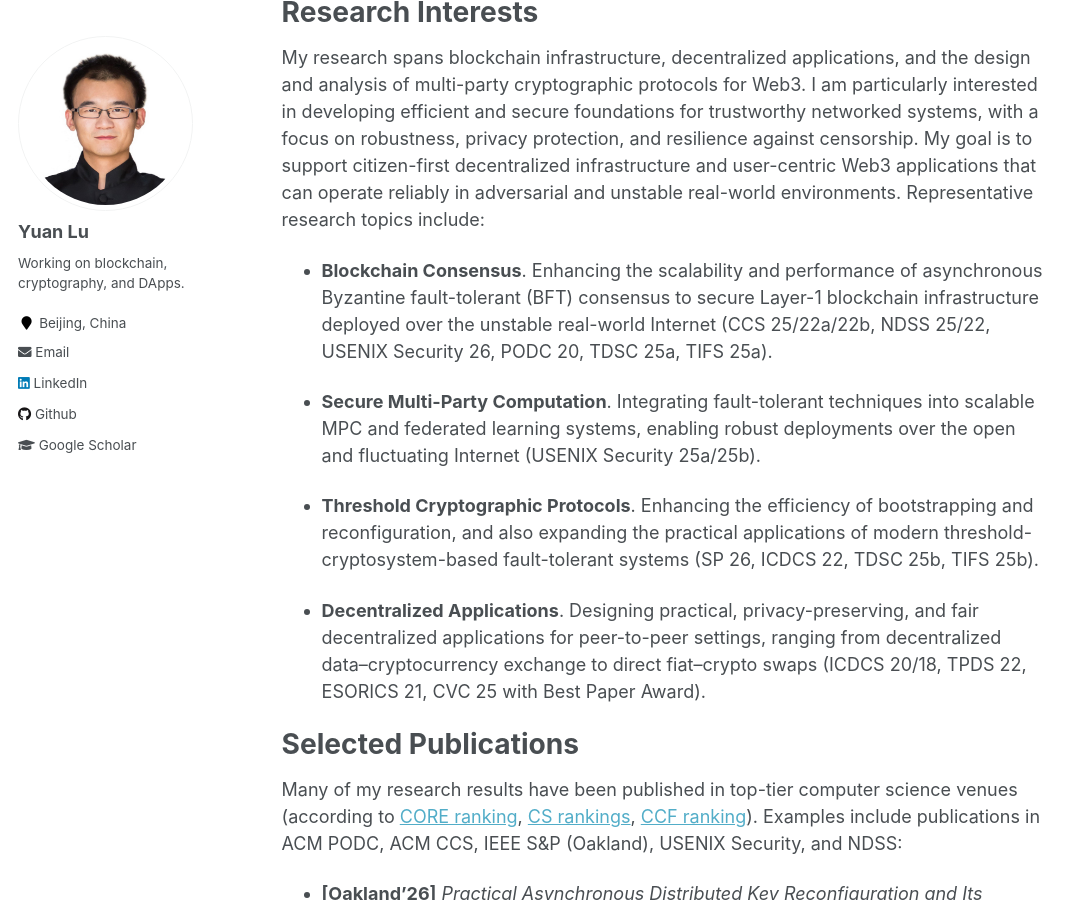
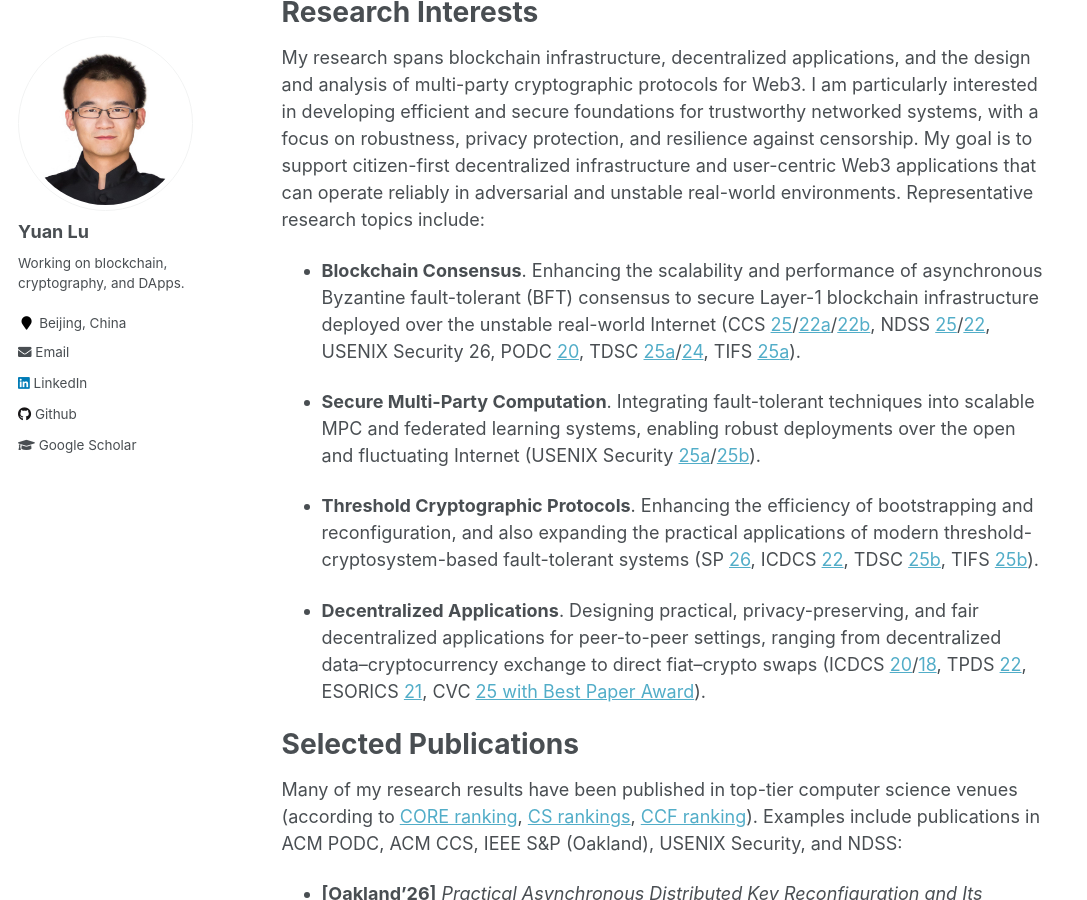
Before and after one commit to yylluu/yylluu.github.io, a Jekyll site: the page built from _pages/about.md, in a window 1280 px wide and 900 px high, scrolled down 199 px. Shown: the whole window, without its empty margins (0-1087 px from the left). Built offline with Jekyll 4.4.1, drawn with Linux system fonts in a browser that asks for light colours.

Commit message:
Update about.md

```diff
--- a/_pages/about.md
+++ b/_pages/about.md
@@ -14,13 +14,13 @@
 
 My research spans blockchain infrastructure, decentralized applications, and the design and analysis of multi-party cryptographic protocols for Web3. I am particularly interested in developing efficient and secure foundations for trustworthy networked systems, with a focus on robustness, privacy protection, and resilience against censorship. My goal is to support citizen-first decentralized infrastructure and user-centric Web3 applications that can operate reliably in adversarial and unstable real-world environments. Representative research topics include:
 
-- **Blockchain Consensus**. Enhancing the scalability and performance of asynchronous Byzantine fault-tolerant (BFT) consensus to secure Layer-1 blockchain infrastructure deployed over the unstable real-world Internet (CCS 25/22a/22b, NDSS 25/22, USENIX Security 26, PODC 20, TDSC 25a, TIFS 25a).
+- **Blockchain Consensus**. Enhancing the scalability and performance of asynchronous Byzantine fault-tolerant (BFT) consensus to secure Layer-1 blockchain infrastructure deployed over the unstable real-world Internet (CCS [25](https://dl.acm.org/doi/abs/10.1145/3719027.3765132)/[22a](https://dl.acm.org/doi/abs/10.1145/3548606.3559346)/[22b](https://dl.acm.org/doi/abs/10.1145/3548606.3559379), NDSS [25](https://eprint.iacr.org/2024/206)/[22](https://eprint.iacr.org/2022/27), USENIX Security 26, PODC [20](https://dl.acm.org/doi/abs/10.1145/3382734.3405707), TDSC [25a](https://ieeexplore.ieee.org/abstract/document/11002681)/[24](https://ieeexplore.ieee.org/abstract/document/10415090), TIFS [25a](https://ieeexplore.ieee.org/abstract/document/11014212)).
 
-- **Secure Multi-Party Computation**. Integrating fault-tolerant techniques into scalable MPC and federated learning systems, enabling robust deployments over the open and fluctuating Internet (USENIX Security 25a/25b).
+- **Secure Multi-Party Computation**. Integrating fault-tolerant techniques into scalable MPC and federated learning systems, enabling robust deployments over the open and fluctuating Internet (USENIX Security [25a](https://www.usenix.org/conference/usenixsecurity25/presentation/su-yuan)/[25b](https://www.usenix.org/conference/usenixsecurity25/presentation/liu-yizhong)).
 
-- **Threshold Cryptographic Protocols**. Enhancing the efficiency of bootstrapping and reconfiguration, and also expanding the practical applications of modern threshold-cryptosystem-based fault-tolerant systems (SP 26, ICDCS 22, TDSC 25b, TIFS 25b).
+- **Threshold Cryptographic Protocols**. Enhancing the efficiency of bootstrapping and reconfiguration, and also expanding the practical applications of modern threshold-cryptosystem-based fault-tolerant systems (SP [26](https://eprint.iacr.org/2025/149), ICDCS [22](https://ieeexplore.ieee.org/abstract/document/9912190), TDSC [25b](https://ieeexplore.ieee.org/abstract/document/10807394), TIFS [25b](https://ieeexplore.ieee.org/abstract/document/11153573)).
 
-- **Decentralized Applications**. Designing practical, privacy-preserving, and fair decentralized applications for peer-to-peer settings, ranging from decentralized data–cryptocurrency exchange to direct fiat–crypto swaps (ICDCS 20/18, TPDS 22, ESORICS 21, CVC 25 with Best Paper Award).
+- **Decentralized Applications**. Designing practical, privacy-preserving, and fair decentralized applications for peer-to-peer settings, ranging from decentralized data–cryptocurrency exchange to direct fiat–crypto swaps (ICDCS [20](https://ieeexplore.ieee.org/abstract/document/9355719)/[18](https://ieeexplore.ieee.org/abstract/document/8416350), TPDS [22](https://ieeexplore.ieee.org/abstract/document/9929262), ESORICS [21](https://link.springer.com/chapter/10.1007/978-3-030-88418-5_17), CVC [25 with Best Paper Award](https://ieeexplore.ieee.org/abstract/document/11068849)).
 
 
 
```
